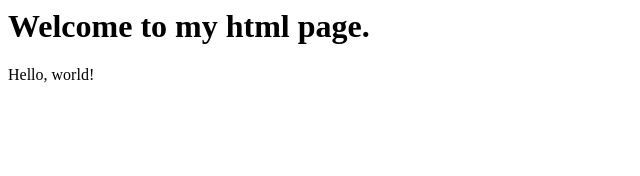
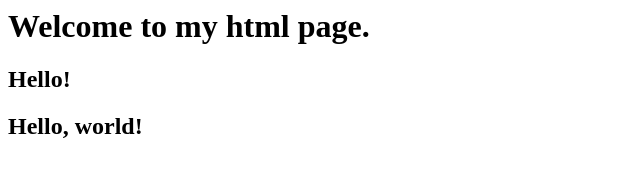
Before and after one commit to venish-karan/hello, a plain HTML site: page hello.html in a window 1280 px wide. Shown: the whole page, without its empty margins (0-640 px from the left). Drawn offline with Linux system fonts and the light colour scheme.

Commit message:
Added h2

```diff
--- a/hello.html
+++ b/hello.html
@@ -7,6 +7,7 @@
   </head>
   <body>
     <h1>Welcome to my html page.</h1>
+    <h2> Hello!<h2>
     Hello, world!
   </body>
 </html>
```
